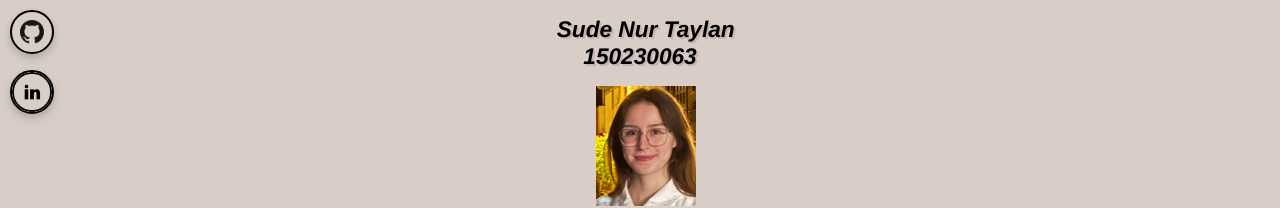
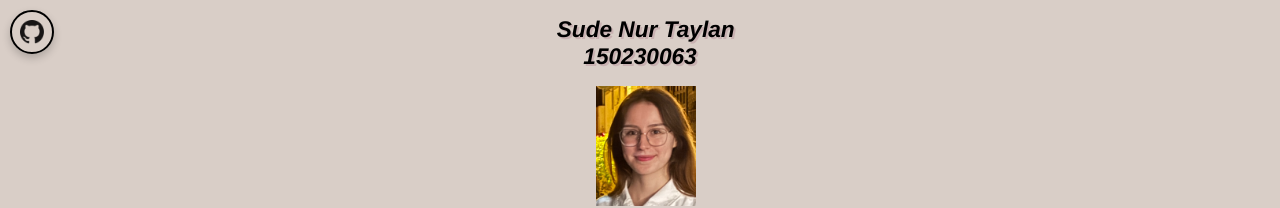
Before and after one commit to itu-itis24-taylan23/Termproject, a plain HTML site: page index.html in a window 1280 px wide. Shown: the top 208 px of the page. Drawn offline with Linux system fonts and the light colour scheme.

Commit message:
Update index.html

```diff
--- a/index.html
+++ b/index.html
@@ -32,7 +32,6 @@
     <div class="centered_l">
         <a href="https://github.com/sudetaylan" class="github-link"><img src="github_icon.png"></a>
         <a href="prediction.html" class="button-link">Word Prediction Game</a>
-        <a href="https://www.linkedin.com/in/sude-taylan-b4997b218/" class="linkedin-link"><img src="linkedin.png"></a>
     </div>
 </body>
 </html>
```
